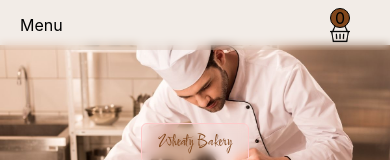
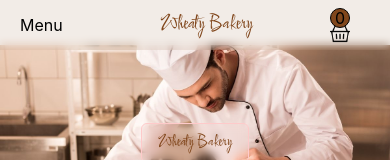
Before and after one commit to GmanSibs1906/bakery, a React (Create React App) app: page / in a window 390 px wide. Shown: the top 160 px of the page. Built offline with nearby package versions, Linux system fonts and the light colour scheme.

Commit message:
navbar home link

```diff
--- a/src/App.js
+++ b/src/App.js
@@ -3,14 +3,18 @@ import React from 'react';
 import { BrowserRouter as Router, Route, Routes } from "react-router-dom";
 import Home from './pages/Home';
 import Product from './pages/Product';
+import Navbar from './componants/navbar/Navbar';
+import Footer from './componants/footer/Footer';
 
 function App() {
   return (
     <Router>
+    <Navbar />
       <Routes>
         <Route path="/" exact element={<Home />} />
-        <Route path="/product/:id" element={<Product />} />S
+        <Route path="/product/:id" element={<Product />} />
       </Routes>
+      <Footer />
     </Router>
   );
 }
--- a/src/componants/navbar/Navbar.js
+++ b/src/componants/navbar/Navbar.js
@@ -1,11 +1,19 @@
 import React from "react";
 import { basket } from "../../assets/images";
+import { useNavigate } from "react-router-dom";
 
 function Navbar() {
+
+  const navigate = useNavigate();
+
+  const handleClick = () => {
+    navigate(`/`);
+  };
+
   return (
     <div className=" fixed top-0 z-50 w-full h-[50px] bg-[#80461B] bg-opacity-10 backdrop-blur-sm flex justify-between items-center ">
     <div className="flex md:hidden ml-[20px]">Menu</div>
-      <div className="hidden md:flex ml-[20px] text-[#80461B] font-custom text-[20px]  rounded-md ">
+      <div onClick={handleClick} className="cursor-pointer md:flex ml-[20px] text-[#80461B] font-custom text-[20px]  rounded-md ">
         Wheaty Bakery
       </div>
       <div className=" relative ">
--- a/src/index.js
+++ b/src/index.js
@@ -2,14 +2,10 @@ import React from 'react';
 import ReactDOM from 'react-dom/client';
 import './index.css';
 import App from './App';
-import Navbar from "./componants/navbar/Navbar";
-import Footer from './componants/footer/Footer';
 
 const root = ReactDOM.createRoot(document.getElementById('root'));
 root.render(
   <React.StrictMode>
-    <Navbar />
     <App />
-    <Footer />
   </React.StrictMode>
 );
```
